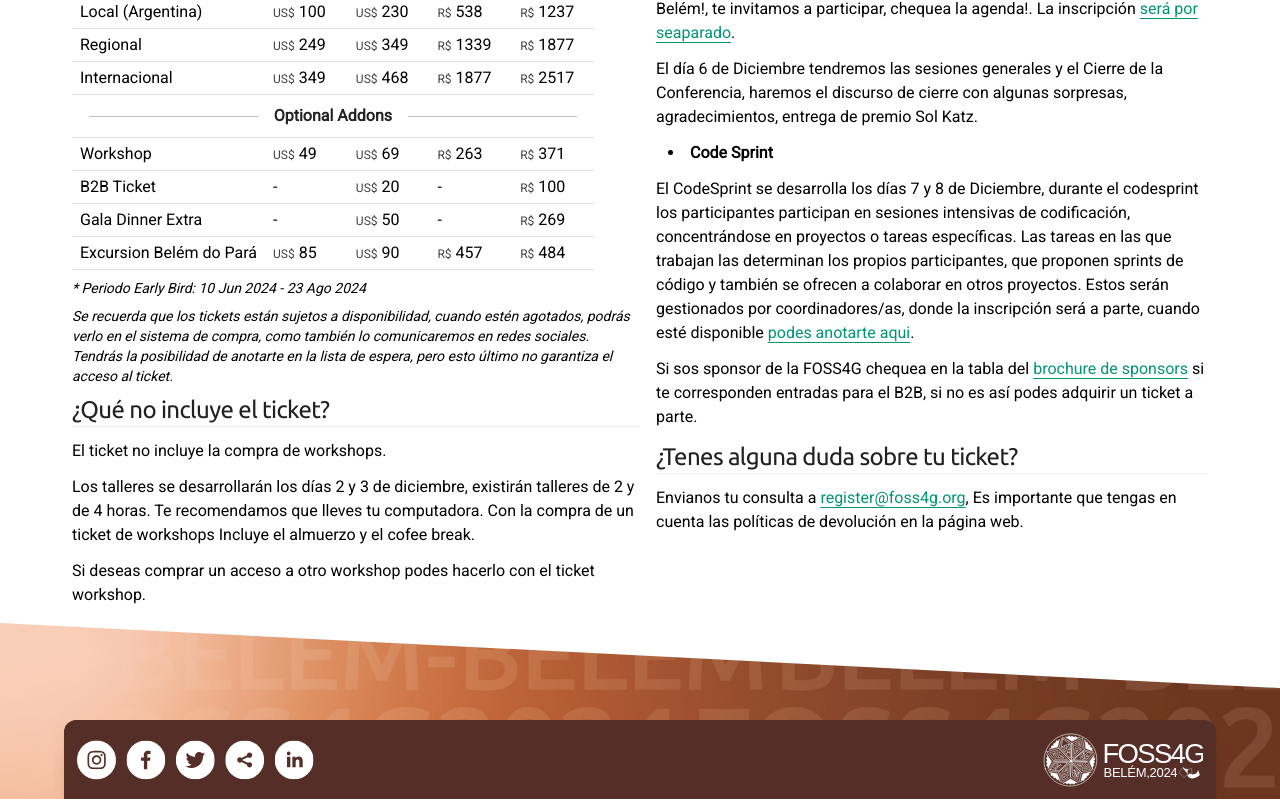
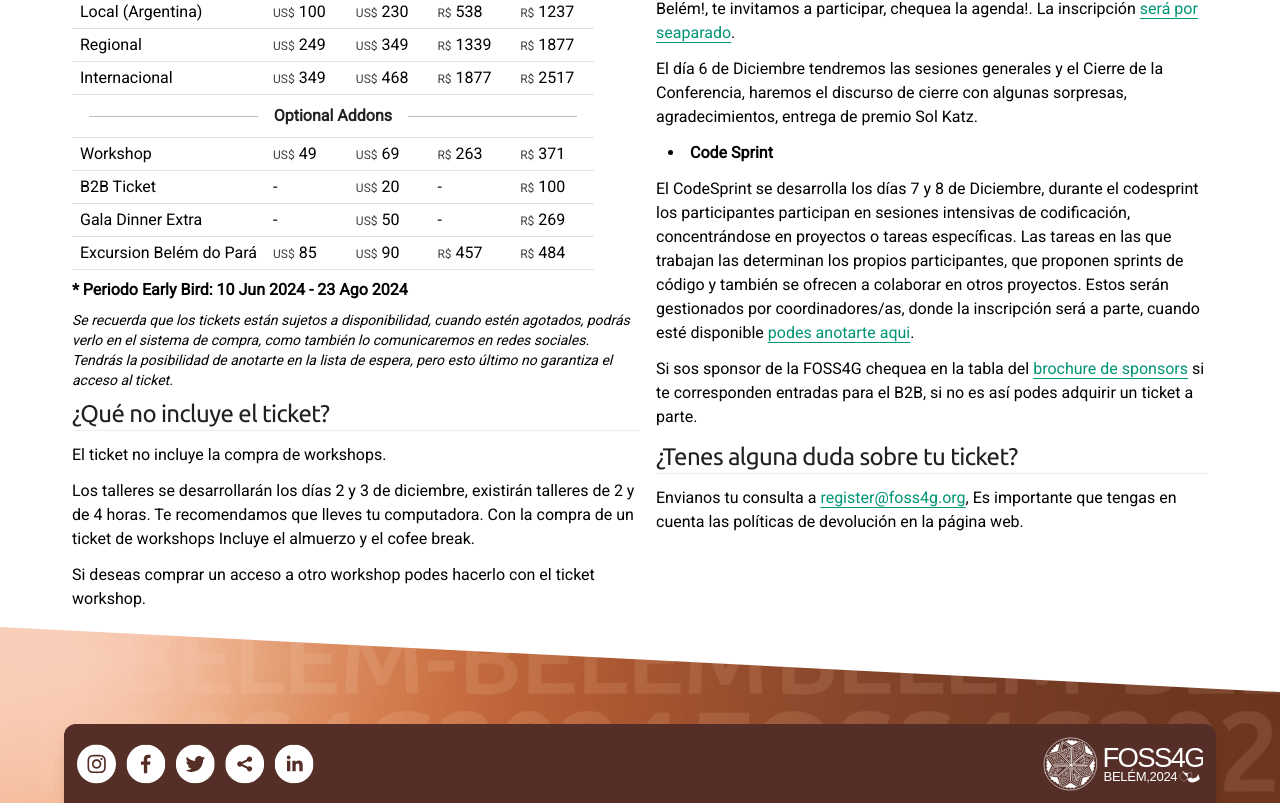
Before and after one commit to FOSS4G-2024-Belem/foss4g-2024-belem.github.io, a Next.js app: page /es/comprar-entrada in a window 1280 px wide. Shown: the part 890-1693 px from the top of the page. Built offline with nearby package versions, Linux system fonts and the light colour scheme.

Commit message:
early bird dates bold

```diff
--- a/src/components/TicketPricesTable.tsx
+++ b/src/components/TicketPricesTable.tsx
@@ -150,6 +150,6 @@
         </tr>
       </tbody>
     </table>
-    <div className="italic text-sm mt-2">* {i18n["Early Bird Dates"]}</div>
+    <div className="font-bold mt-2">* {i18n["Early Bird Dates"]}</div>
   </>
 }
```
